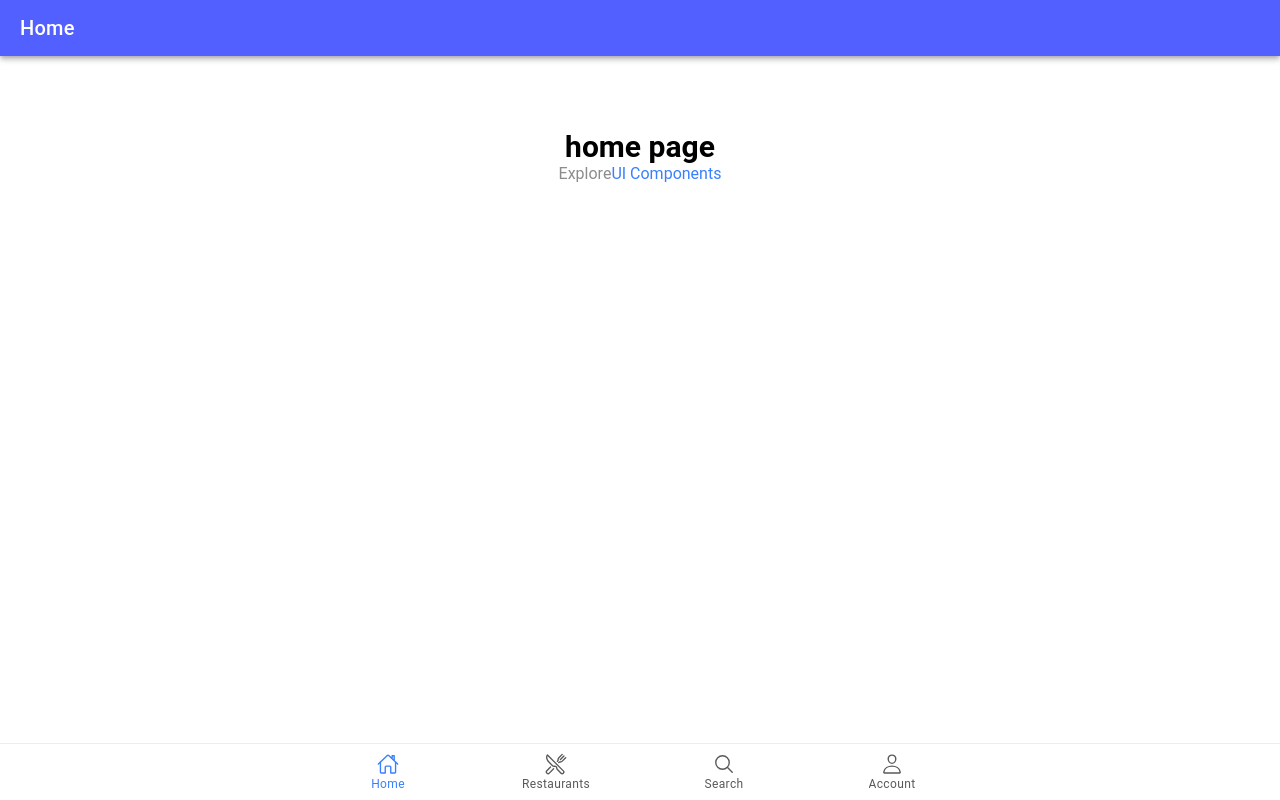
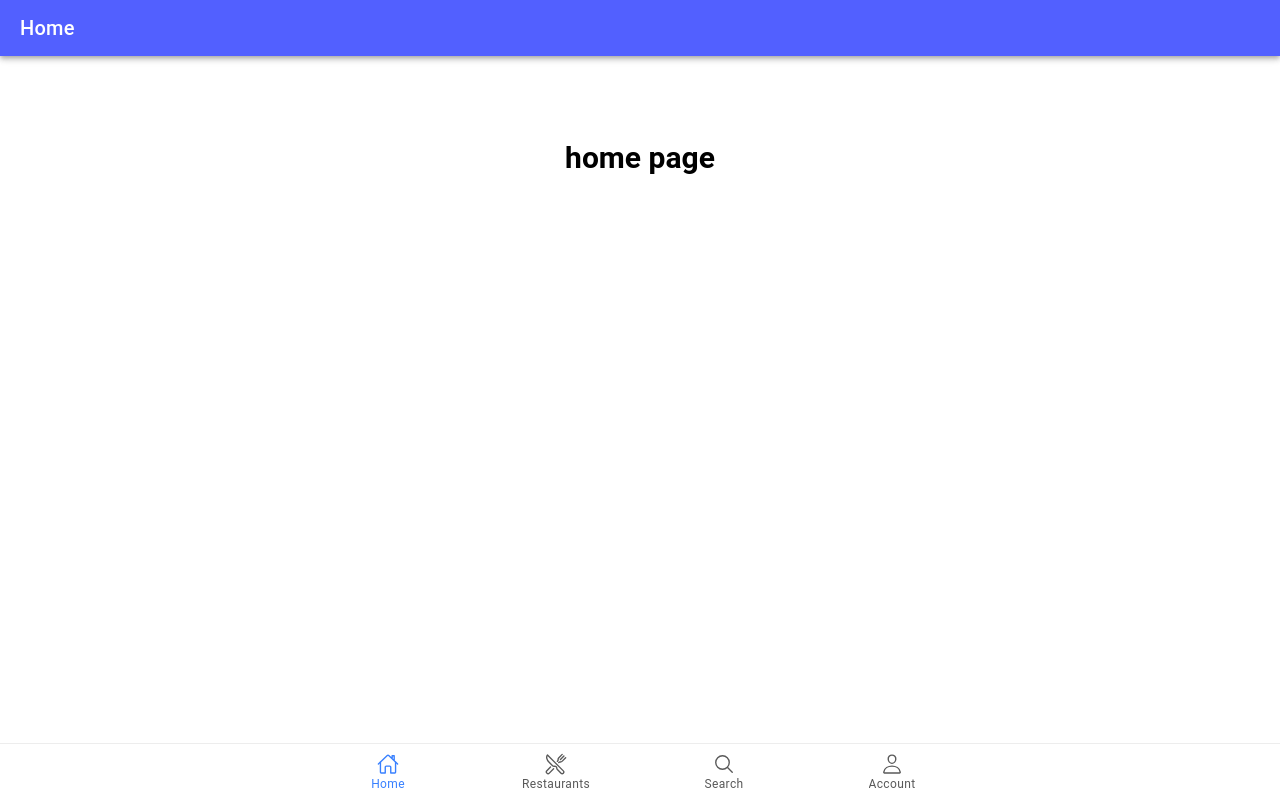
Before and after one commit to ToniGrondahl/FoodApp, a React (Vite) app: page /home in a window 1280 px wide. Built offline with nearby package versions, Linux system fonts and the light colour scheme.

Commit message:
Update ExploreContainer.tsx

```diff
--- a/src/components/ExploreContainer.tsx
+++ b/src/components/ExploreContainer.tsx
@@ -8,7 +8,7 @@
   return (
     <div className="container">
       <strong>{name}</strong>
-      <p>Explore <a target="_blank" rel="noopener noreferrer" href="https://ionicframework.com/docs/components">UI Components</a></p>
+      <p></p>
     </div>
   );
 };
```
